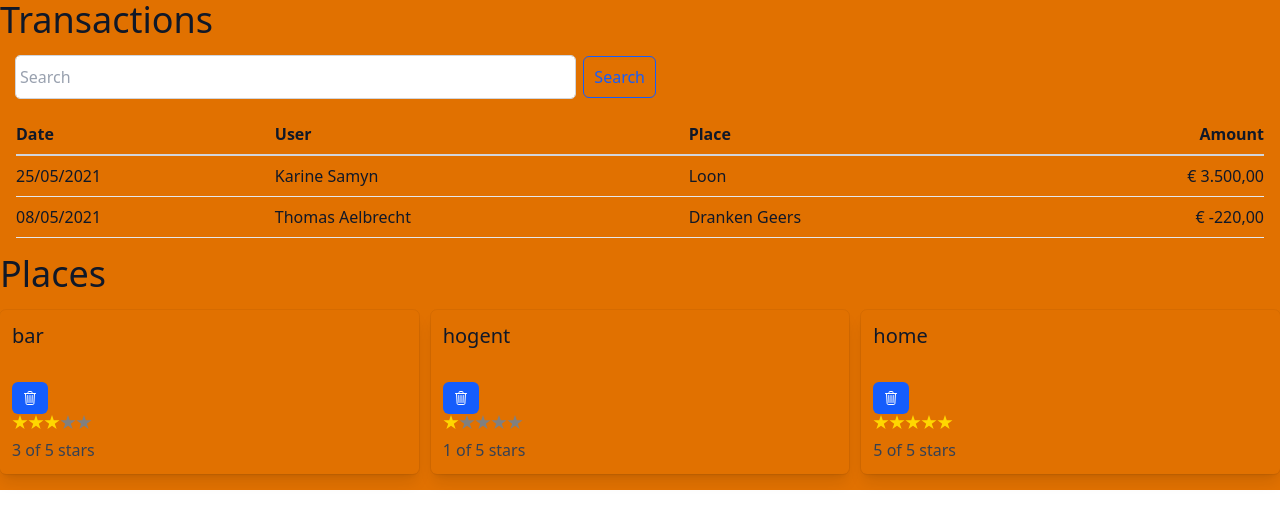
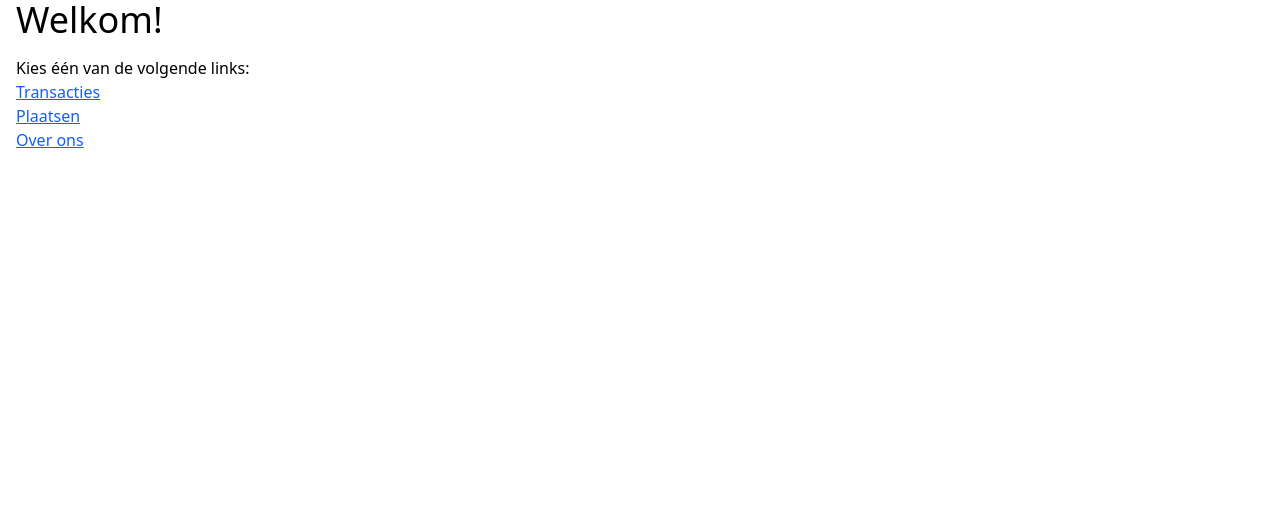
Before and after one commit to BennyClemmens/frontendweb-budget-2526, a React (Vite) app in the folder budget/: page / in a window 1280 px wide. Shown: the top 528 px of the page. Built offline with nearby package versions, Linux system fonts and the light colour scheme.

Commit message:
navigation using the Link component

```diff
--- a/budget/src/App.jsx
+++ b/budget/src/App.jsx
@@ -1,11 +1,21 @@
-import PlacesList from './pages/places/PlacesList';
-import TransactionList from './pages/transactions/TransactionsList';
+import { Link } from 'react-router';
 
 function App() {
   return (
-    <div className="bg-amber-600 text-gray-900">
-      <TransactionList />
-      <PlacesList />
+    <div className="mx-4">
+      <h1 className="text-4xl mb-4">Welkom!</h1>
+      <p>Kies één van de volgende links:</p>
+      <ul>
+        <li>
+          <Link to='/transactions' className="text-blue-600 underline">Transacties</Link>
+        </li>
+        <li>
+          <Link to='/places' className="text-blue-600 underline">Plaatsen</Link>
+        </li>
+        <li>
+          <Link to='/about' className="text-blue-600 underline">Over ons</Link>
+        </li>
+      </ul>
     </div>
   );
 }
```
Also changed, not shown: 1 other file (tests, documents, lock files or other folders).
